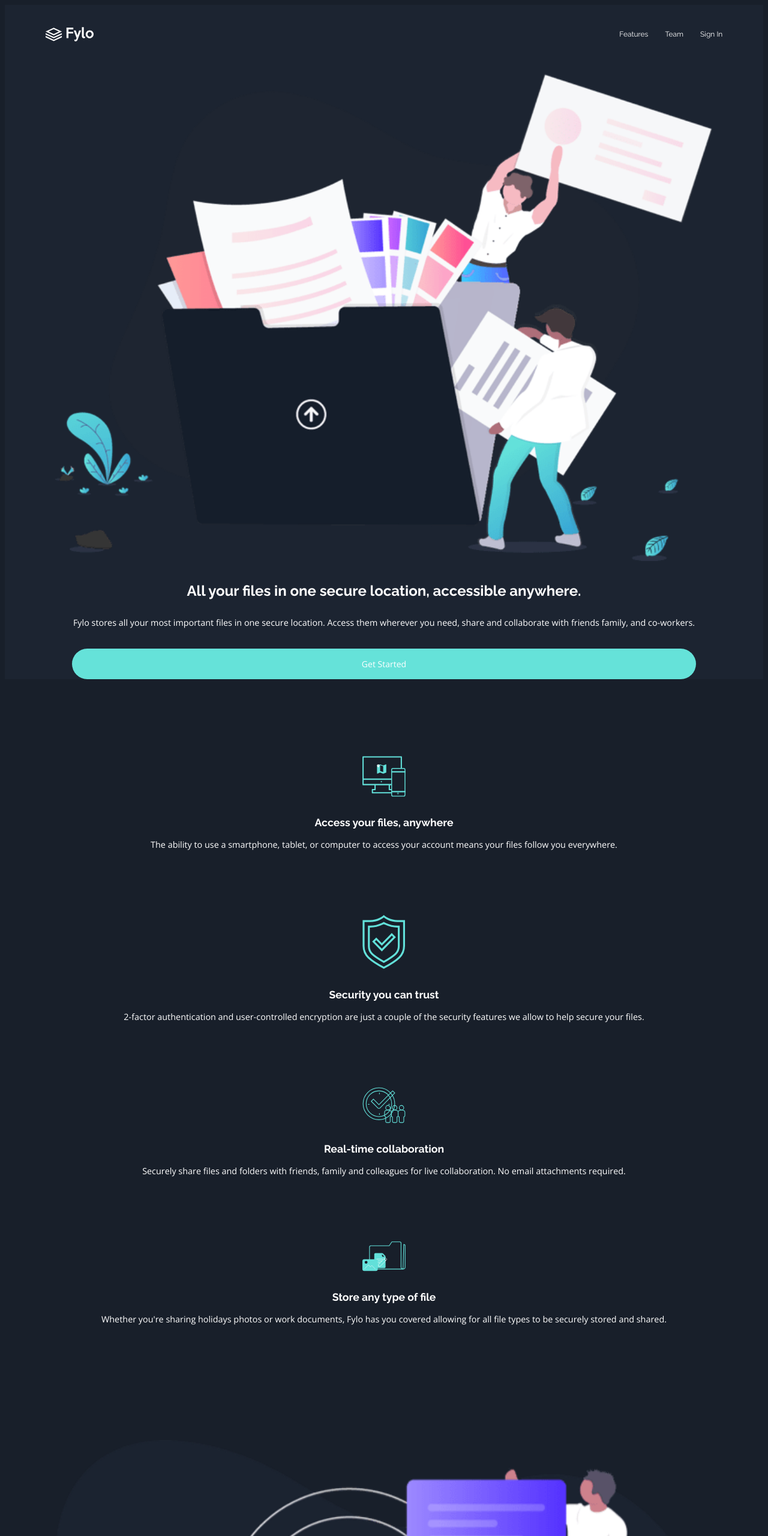
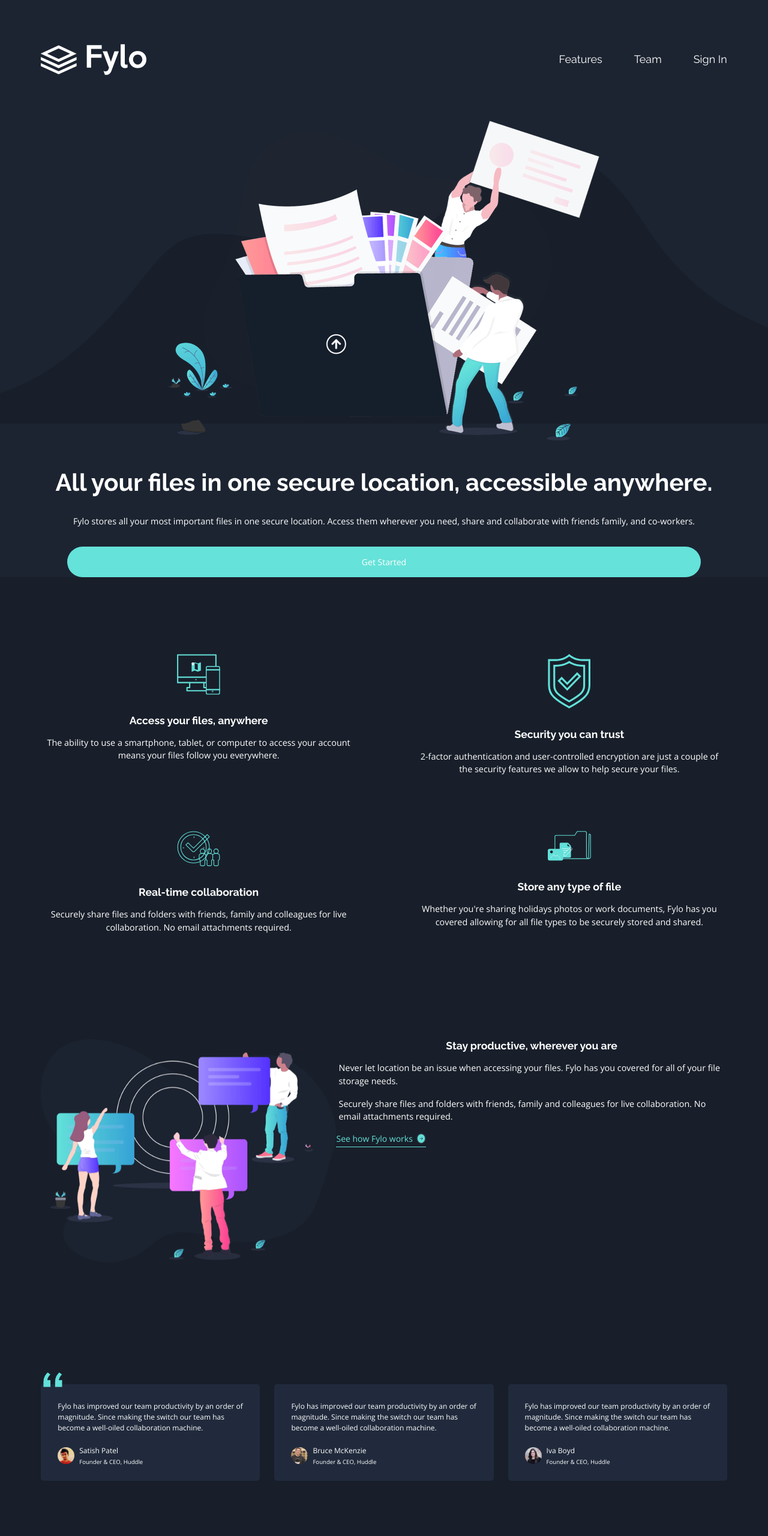
Before and after one commit to nakoyawilson/fylo-dark-theme-landing-page, a plain HTML site: page index.html in a window 1280 px wide. Shown: the top 2560 px of the page at 60% size. Drawn offline with nearby package versions, Linux system fonts and the light colour scheme.

Commit message:
Add styles for desktop design

```diff
--- a/css/main.css
+++ b/css/main.css
@@ -13,18 +13,33 @@
   --white: hsl(0, 0%, 100%);
 }
 
+/* CSS Reset */
+
+*,
+*::after,
+*::before {
+  margin: 0;
+  padding: 0;
+  box-sizing: border-box;
+}
+
 /* General Styles */
+
+html {
+  font-size: 62.5%;
+}
+
 body {
   background: var(--dark-blue-2);
   color: var(--white);
   font-family: var(--primary-font);
-  font-size: 0.875rem;
+  font-size: 1.4rem;
   font-weight: 400;
   text-align: center;
 }
 
 .container {
-  width: min(89.3%, 80rem);
+  width: min(89.3333%, 128rem);
   margin-inline: auto;
 }
 
@@ -35,7 +50,7 @@
 
 /* Header Section */
 .header {
-  padding-top: 1.75rem;
+  padding-top: 2.8rem;
   background-color: var(--dark-blue-1);
   background-image: url("../images/bg-curvy-mobile.svg");
   background-repeat: no-repeat;
@@ -46,12 +61,11 @@
   display: flex;
   align-items: center;
   justify-content: space-between;
-  margin-bottom: 2.75rem;
+  margin-bottom: 4.4rem;
 }
 
 .logo {
-  width: 5rem;
-  height: auto;
+  width: 8rem;
 }
 
 .nav-links {
@@ -59,7 +73,7 @@
   display: flex;
   align-items: center;
   justify-content: flex-end;
-  gap: 1.75rem;
+  gap: 2.8rem;
 }
 
 .link {
@@ -67,16 +81,16 @@
   color: var(--white);
   display: block;
   font-family: var(--secondary-font);
-  font-size: 0.75rem;
+  font-size: 1.2rem;
 }
 
 .hero-section {
   grid-column: span 2;
 }
 
-.illustration-wrapper {
-  margin-inline: 1rem;
-  margin-bottom: 2rem;
+.hero-section .illustration-wrapper {
+  margin: 0 auto 4rem;
+  max-width: 72rem;
 }
 
 .illustration {
@@ -86,16 +100,16 @@
 
 .main-heading {
   font-family: var(--secondary-font);
-  font-size: 1.5rem;
+  font-size: 2.4rem;
   font-weight: 700;
   line-height: 1.5;
-  margin-bottom: 1.5rem;
+  margin-bottom: 2.4rem;
 }
 
 .hero-paragraph {
-  font-size: 0.9rem;
+  font-size: 1.44rem;
   line-height: 1.5;
-  padding: 0 0.8rem;
+  padding: 0 1.28rem;
 }
 
 .button-link {
@@ -103,56 +117,62 @@
   border-radius: 50px;
   color: var(--white);
   display: block;
-  margin-top: 2rem;
+  margin-top: 3.2rem;
   text-decoration: none;
-  padding: 1rem 0;
-  margin-inline: 2.75rem;
+  padding: 1.6rem 0;
+  margin-inline: 4.4rem;
 }
 
 /* Main Section */
 .features-grid {
   display: grid;
   grid-template-columns: 1fr;
-  gap: 5.75rem;
-  margin-top: 8rem;
-  margin-bottom: 11rem;
+  gap: 9.2rem;
+  margin-top: 12.8rem;
+  margin-bottom: 17.6rem;
 }
 
 .feature-icon {
-  width: 4.5rem;
+  width: 7.2rem;
   height: auto;
   margin-inline: auto;
-  margin-bottom: 2rem;
+  margin-bottom: 3.2rem;
 }
 
 .subheading {
   font-family: var(--secondary-font);
   font-weight: 700;
-  font-size: 1.1rem;
-  margin-bottom: 1rem;
+  font-size: 1.76rem;
+  margin-bottom: 1.6rem;
 }
 
 .paragraph {
-  font-size: 0.9rem;
+  font-size: 1.44rem;
   line-height: 1.5;
-  padding: 0 0.25rem;
+  padding: 0 0.4rem;
 }
 
 .stay-productive {
-  margin-bottom: 9.5rem;
+  margin-bottom: 15.2rem;
+}
+
+.stay-productive .illustration-wrapper {
+  margin: 0 auto 5rem;
+  max-width: 61.5rem;
 }
 
 .stay-productive-paragraph {
   text-align: left;
-  margin-bottom: 1rem;
+  margin-bottom: 1.6rem;
 }
 
 .link-wrapper {
   border-bottom: 1px solid var(--cyan);
   display: flex;
   flex-basis: auto;
-  gap: 0.4rem;
-  padding-bottom: 0.25rem;
+  gap: 0.64rem;
+  padding-bottom: 0.4rem;
+  width: min(90%, 15rem);
 }
 
 .underlined-link {
@@ -164,42 +184,42 @@
 .testimonials {
   display: grid;
   grid-template-columns: 1fr;
-  gap: 1.5rem;
+  gap: 2.4rem;
 }
 
 .testimonial {
   background-color: var(--dark-blue-4);
   border-radius: 5px;
-  padding: 1.75rem 1.75rem 1.5rem;
+  padding: 2.8rem 2.8rem 2.4rem;
   line-height: 1.5;
-  font-size: 0.75rem;
+  font-size: 1.2rem;
   position: relative;
 }
 
 .first-testimonial::before {
   content: "";
   position: absolute;
-  top: -1.25rem;
-  left: 0.25rem;
+  top: -2rem;
+  left: 0.4rem;
   background-image: url("../images/bg-quotes.png");
   background-size: 100% 100%;
-  width: 2rem;
-  height: 1.6rem;
+  width: 3.2rem;
+  height: 2.56rem;
 }
 
 .testimonial-paragraph {
   text-align: left;
-  margin-bottom: 1.25rem;
+  margin-bottom: 2rem;
 }
 
 .client-container {
   display: flex;
   align-items: center;
-  gap: 0.5rem;
+  gap: 0.8rem;
 }
 
 .avatar {
-  width: 1.75rem;
+  width: 2.8rem;
   height: auto;
   border-radius: 50%;
 }
@@ -211,16 +231,16 @@
 }
 
 .client-title {
-  margin-top: 0.2rem;
-  font-size: 0.6rem;
+  margin-top: 0.32rem;
+  font-size: 0.96rem;
 }
 
 .early-access {
   background-color: var(--dark-blue-1);
-  padding: 2.75rem 1.75rem 2.5rem;
+  padding: 4.4rem 2.8rem 4rem;
   border-radius: 10px;
   position: relative;
-  top: 11rem;
+  top: 17.6rem;
 }
 
 form {
@@ -242,9 +262,10 @@
   outline: none;
   border: none;
   font: inherit;
-  padding: 1rem 1.75rem;
-  margin-top: 2rem;
+  padding: 1.6rem 2.8rem;
+  margin-top: 3.2rem;
   border-radius: 50px;
+  width: 100%;
 }
 
 ::placeholder {
@@ -257,29 +278,29 @@
   background-color: var(--cyan);
   border-radius: 50px;
   color: var(--white);
-  margin-top: 1.5rem;
-  padding: 1rem 0;
+  margin-top: 2.4rem;
+  padding: 1.6rem 0;
   width: 100%;
 }
 
 /* Footer Section */
 .footer {
   background-color: var(--dark-blue-3);
-  padding-top: 15.5rem;
+  padding-top: 24.8rem;
   text-align: left;
 }
 
 .footer-logo {
-  margin-left: 0.75rem;
-  margin-bottom: 3rem;
+  margin-left: 1.2rem;
+  margin-bottom: 4.8rem;
 }
 
 .contact-info li {
   display: flex;
-  gap: 1.5rem;
+  gap: 2.4rem;
   align-items: flex-start;
   line-height: 1.5;
-  margin-bottom: 1.5rem;
+  margin-bottom: 2.4rem;
 }
 
 .contact-info li:last-of-type {
@@ -287,28 +308,32 @@
 }
 
 .contact-info {
-  margin-bottom: 5.5rem;
+  margin-bottom: 8.8rem;
 }
 
 .footer .link {
-  margin-bottom: 1.25rem;
+  margin-bottom: 2rem;
+}
+
+.footer-links {
+  list-style: none;
 }
 
 .contact-terms-privacy {
-  margin-top: 2rem;
+  margin-top: 3.2rem;
 }
 
 .socials {
   display: flex;
-  gap: 0.75rem;
+  gap: 1.2rem;
   justify-content: center;
-  margin-top: 5rem;
-  margin-bottom: 2.75rem;
+  margin-top: 8rem;
+  margin-bottom: 4.4rem;
 }
 
 .social-icon {
-  width: 1.75rem;
-  height: 1.75rem;
+  width: 2.8rem;
+  height: 2.8rem;
   border: 1px solid var(--white);
   border-radius: 50%;
   display: flex;
@@ -328,3 +353,64 @@
 .attribution a {
   color: var(--cyan);
 }
+
+/* Media Queries */
+@media screen and (min-width: 850px) {
+  /* Header Section */
+  .header {
+    padding-top: 7.25rem;
+    background-image: url("../images/bg-curvy-desktop.svg");
+  }
+
+  .nav-bar {
+    margin-bottom: 7.5rem;
+  }
+
+  .logo {
+    width: 17.6rem;
+  }
+
+  .nav-links {
+    gap: 5.3rem;
+  }
+
+  .link {
+    font-size: 1.8rem;
+  }
+
+  /* Hero Section */
+
+  .main-heading {
+    font-size: 4rem;
+    margin-bottom: 2.4rem;
+  }
+
+  /* Main Section */
+  .features-grid {
+    display: grid;
+    grid-template-columns: repeat(2, 1fr);
+    gap: 9.2rem;
+    margin-top: 12.8rem;
+    margin-bottom: 17.6rem;
+  }
+
+  .stay-productive {
+    display: flex;
+  }
+
+  .testimonials {
+    grid-template-columns: repeat(3, 1fr);
+    gap: 2.4rem;
+  }
+
+  /* Footer Section */
+
+  .footer .container {
+    display: grid;
+    grid-template-columns: repeat(4, auto);
+  }
+
+  .footer .logo-wrapper {
+    grid-column: span 4;
+  }
+}
--- a/index.html
+++ b/index.html
@@ -16,7 +16,7 @@
       Frontend Mentor | Fylo landing page with dark theme and features grid
     </title>
 
-    <link rel="stylesheet" href="css/reset.css" />
+    <!-- <link rel="stylesheet" href="css/reset.css" /> -->
     <link rel="stylesheet" href="css/main.css" />
     <script
       src="https://kit.fontawesome.com/5731871d5b.js"
@@ -106,10 +106,11 @@
             class="illustration"
           />
         </div>
+        <div>
           <h2 class="subheading">Stay productive, wherever you are</h2>
           <p class="paragraph stay-productive-paragraph">
-          Never let location be an issue when accessing your files. Fylo has you
-          covered for all of your file storage needs.
+            Never let location be an issue when accessing your files. Fylo has
+            you covered for all of your file storage needs.
           </p>
           <p class="paragraph stay-productive-paragraph">
             Securely share files and folders with friends, family and colleagues
@@ -118,6 +119,7 @@
           <div class="link-wrapper">
             <a href="#" class="underlined-link">See how Fylo works</a>
             <img src="images/icon-arrow.svg" alt="" class="arrow-icon" />
+          </div>
         </div>
       </section>
       <section class="testimonials">
@@ -213,13 +215,13 @@
           <li><img src="images/icon-phone.svg" alt="" /> +1-543-123-4567</li>
           <li><img src="images/icon-email.svg" alt="" />example@fylo.com</li>
         </ul>
-        <ul>
+        <ul class="footer-links">
           <li><a href="#" class="link">About Us</a></li>
           <li><a href="#" class="link">Jobs</a></li>
           <li><a href="#" class="link">Press</a></li>
           <li><a href="#" class="link">Blog</a></li>
         </ul>
-        <ul class="contact-terms-privacy">
+        <ul class="footer-links contact-terms-privacy">
           <li><a href="#" class="link">Contact Us</a></li>
           <li><a href="#" class="link">Terms</a></li>
           <li><a href="#" class="link">Privacy</a></li>
```
Lines whose indentation alone changed are shown as unchanged.
